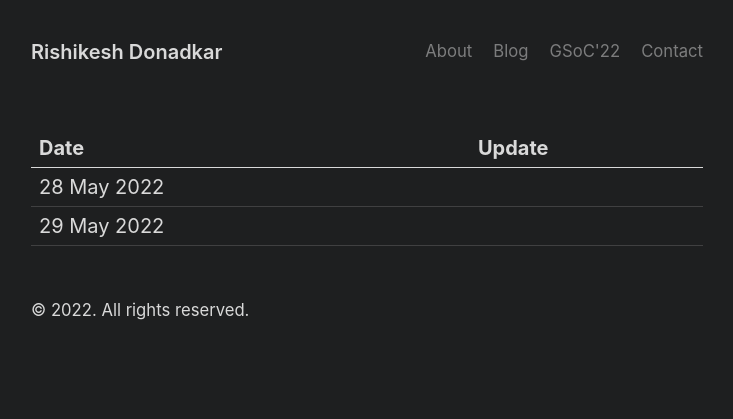
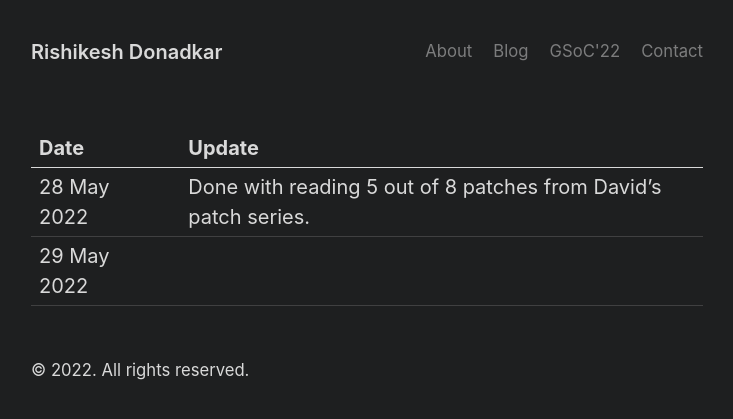
Before and after one commit to RISHI27-dot/rishi27-dot.github.io, a Jekyll site: the page built from gsoc/weeks/week0.2.md, in a window 1280 px wide. Shown: the top 419 px of the page, without its empty margins (273-1006 px from the left). Built offline with Jekyll 4.4.1, drawn with Linux system fonts in a browser that asks for light colours.

Commit message:
update 28 may 2022

```diff
--- a/gsoc/weeks/week0.2.md
+++ b/gsoc/weeks/week0.2.md
@@ -5,5 +5,5 @@ title: week 0.1
 
 Date|   |Update
 | ----------|----|-------------|
-28 May 2022 ||
+28 May 2022 || Done with reading 5 out of 8 patches from David's patch series.
 29 May 2022 ||
```
